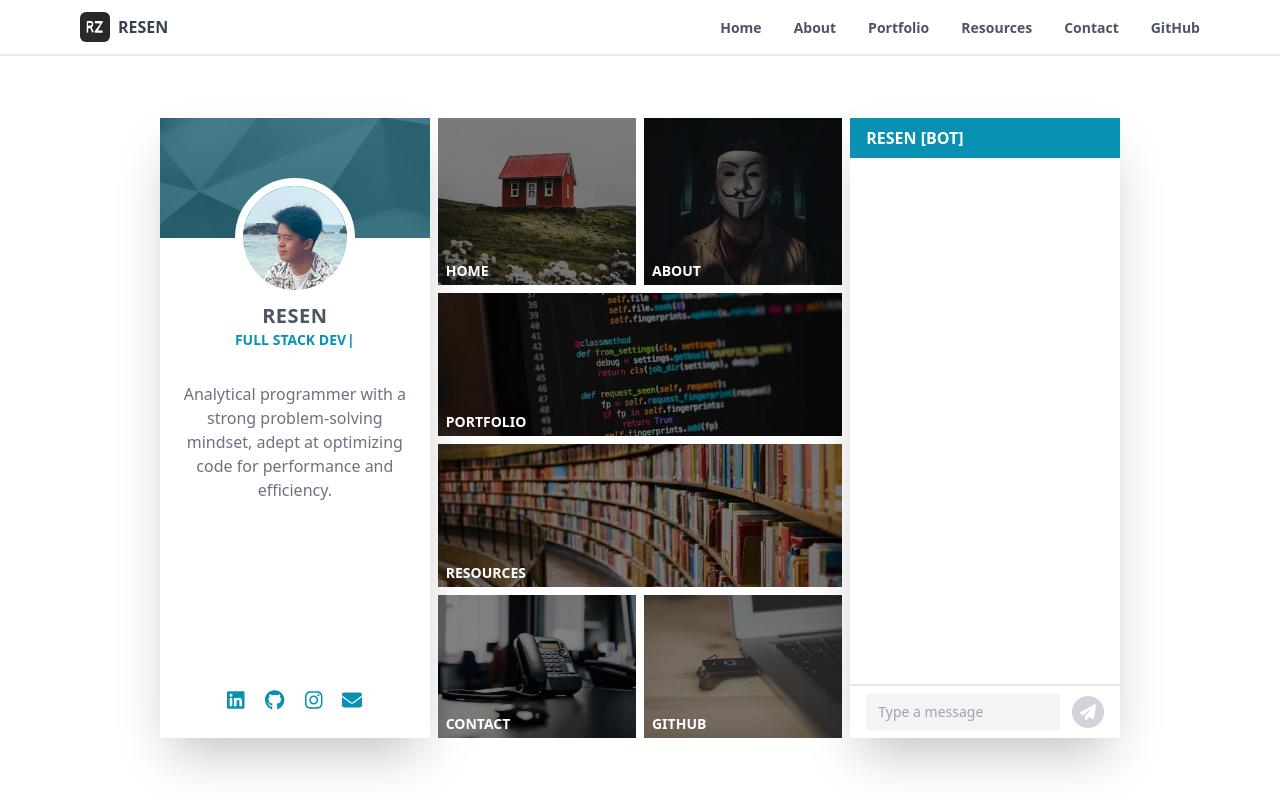
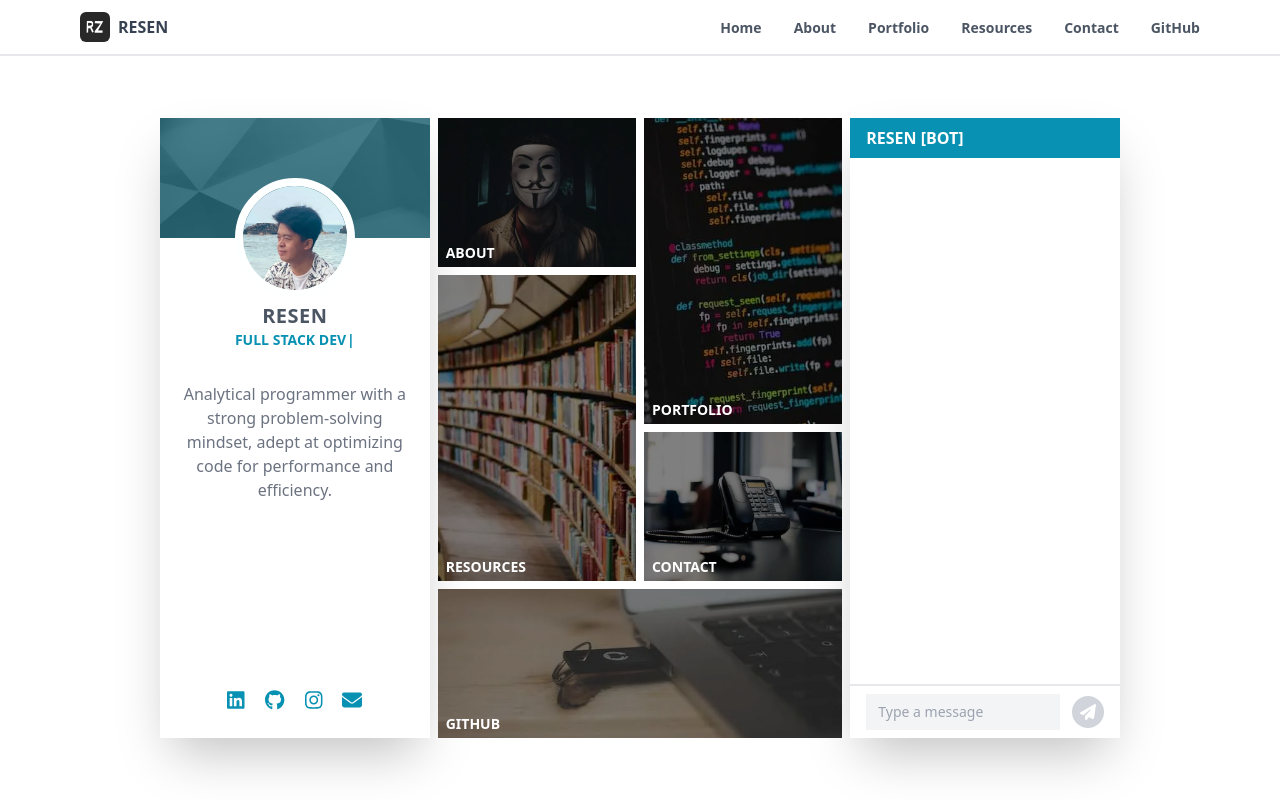
Before and after one commit to resenzhu/nextjs, a Next.js app: page / in a window 1280 px wide. Built offline with nearby package versions, Linux system fonts and the light colour scheme; no server answers; what tailwindcss-animated would draw is missing.

Commit message:
update explore menu

```diff
--- a/src/components/main/home/explore/home.tsx
+++ b/src/components/main/home/explore/home.tsx
@@ -1,6 +1,7 @@
 'use client';
 
 import type {ReactNode} from 'react';
+import useApp from '@hooks/main/use-app';
 import useHome from '@hooks/main/use-home';
 
 type HomeProps = {
@@ -9,6 +10,7 @@ type HomeProps = {
 };
 
 const Home = ({className, children}: HomeProps): JSX.Element => {
+  const {viewport} = useApp();
   const {section, setSection} = useHome();
 
   const handleToggleExplore = (show: boolean): void => {
@@ -21,6 +23,8 @@ const Home = ({className, children}: HomeProps): JSX.Element => {
   };
 
   return (
+    <>
+      {viewport.width < 768 && (
         <button
           className={className}
           type='button'
@@ -28,6 +32,8 @@ const Home = ({className, children}: HomeProps): JSX.Element => {
         >
           {children}
         </button>
+      )}
+    </>
   );
 };
 
--- a/src/components/main/home/explore/index.tsx
+++ b/src/components/main/home/explore/index.tsx
@@ -58,7 +58,7 @@ const Explore = ({
       </TAbout>
       <TPortfolio>
         <Link
-          className='group/portfolio relative col-span-2'
+          className='group/portfolio relative col-span-2 md:col-span-1 md:row-span-2'
           href='/portfolio'
         >
           <div
@@ -73,7 +73,7 @@ const Explore = ({
       </TPortfolio>
       <TResources>
         <Link
-          className='group/resources relative col-span-2'
+          className='group/resources relative col-span-2 md:col-span-1 md:row-span-2'
           href='/resources'
         >
           <div
@@ -103,7 +103,7 @@ const Explore = ({
       </TContact>
       <TGitHub>
         <Link
-          className='group/github relative'
+          className='group/github relative md:col-span-2'
           href='https://github.com/resenzhu/nextjs'
         >
           <div
--- a/src/components/main/home/explore/transition.tsx
+++ b/src/components/main/home/explore/transition.tsx
@@ -35,7 +35,11 @@ export const T = ({children}: TProps): JSX.Element => {
   );
 };
 
-export const THome = ({children}: TProps): JSX.Element => (
+export const THome = ({children}: TProps): JSX.Element => {
+  const {viewport} = useApp();
+  return (
+    <>
+      {viewport.width < 768 && (
         <Transition.Child
           enter='duration-700 ease-out'
           enterFrom='-translate-y-full opacity-0'
@@ -46,14 +50,17 @@ export const THome = ({children}: TProps): JSX.Element => (
         >
           {children}
         </Transition.Child>
+      )}
+    </>
   );
+};
 
 export const TAbout = ({children}: TProps): JSX.Element => (
   <Transition.Child
     as={Fragment}
     enter='duration-700 ease-out'
-    enterFrom='translate-x-full opacity-0'
-    enterTo='translate-x-0 opacity-100'
+    enterFrom='translate-x-full opacity-0 md:-translate-x-full'
+    enterTo='translate-x-0 opacity-100 md:translate-x-0'
     leave='duration-700 ease-in'
     leaveFrom='translate-y-0 opacity-100'
     leaveTo='-translate-y-full opacity-0'
@@ -66,8 +73,8 @@ export const TPortfolio = ({children}: TProps): JSX.Element => (
   <Transition.Child
     as={Fragment}
     enter='duration-700 ease-out'
-    enterFrom='-translate-x-full opacity-0'
-    enterTo='translate-x-0 opacity-100'
+    enterFrom='-translate-x-full opacity-0 md:translate-x-full'
+    enterTo='translate-x-0 opacity-100 md:translate-x-0'
     leave='duration-700 ease-in'
     leaveFrom='translate-x-0 opacity-100'
     leaveTo='translate-x-full opacity-0'
@@ -80,8 +87,8 @@ export const TResources = ({children}: TProps): JSX.Element => (
   <Transition.Child
     as={Fragment}
     enter='duration-700 ease-out'
-    enterFrom='translate-x-full opacity-0'
-    enterTo='translate-x-0 opacity-100'
+    enterFrom='translate-x-full opacity-0 md:-translate-x-full'
+    enterTo='translate-x-0 opacity-100 md:translate-x-0'
     leave='duration-700 ease-in'
     leaveFrom='translate-x-0 opacity-100'
     leaveTo='-translate-x-full opacity-0'
@@ -94,8 +101,8 @@ export const TContact = ({children}: TProps): JSX.Element => (
   <Transition.Child
     as={Fragment}
     enter='duration-700 ease-out'
-    enterFrom='-translate-x-full opacity-0'
-    enterTo='translate-x-0 opacity-100'
+    enterFrom='-translate-x-full opacity-0 md:translate-x-full'
+    enterTo='translate-x-0 opacity-100 md:translate-x-0'
     leave='duration-700 ease-in'
     leaveFrom='translate-y-0 opacity-100'
     leaveTo='translate-y-full opacity-0'
@@ -108,8 +115,8 @@ export const TGitHub = ({children}: TProps): JSX.Element => (
   <Transition.Child
     as={Fragment}
     enter='duration-700 ease-out'
-    enterFrom='translate-y-full opacity-0'
-    enterTo='translate-y-0 opacity-100'
+    enterFrom='translate-y-full opacity-0 md:translate-y-full'
+    enterTo='translate-y-0 opacity-100 md:translate-y-0'
     leave='duration-700 ease-in'
     leaveFrom='translate-x-0 opacity-100'
     leaveTo='translate-x-full opacity-0'
```
Lines whose indentation alone changed are shown as unchanged.
